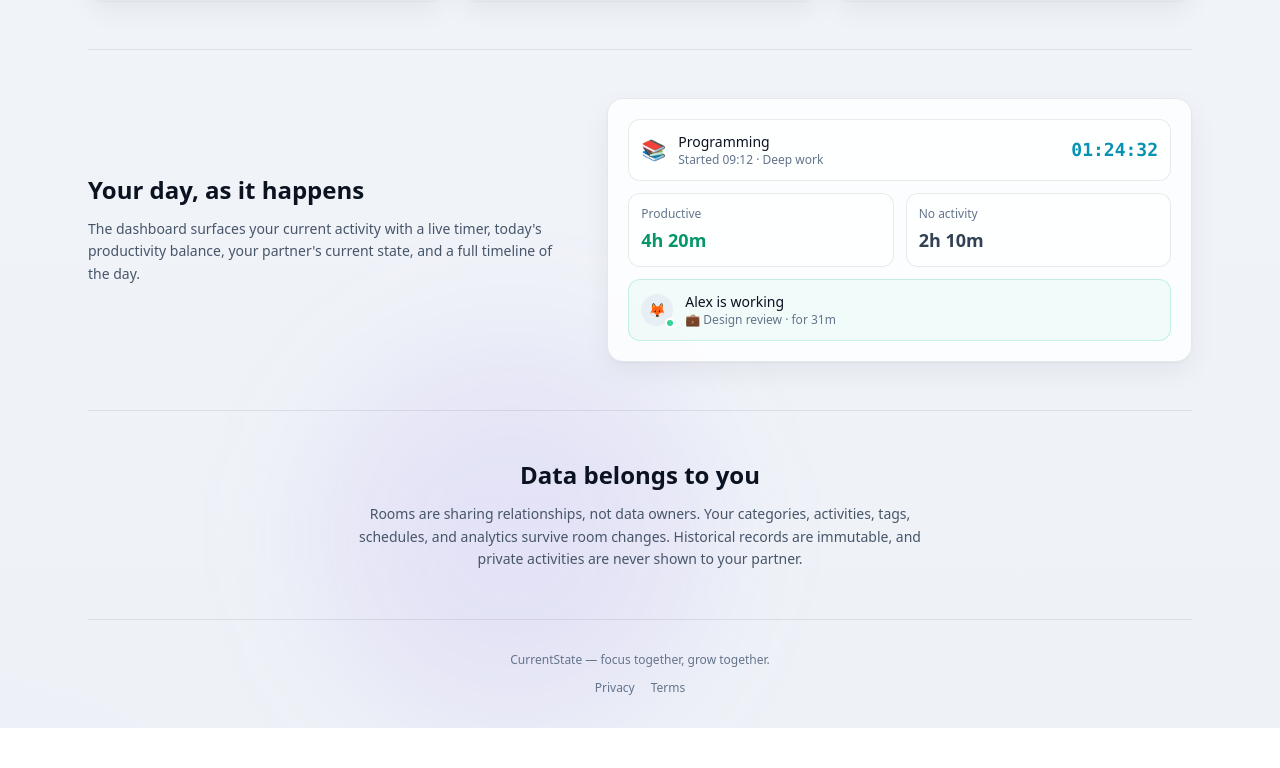
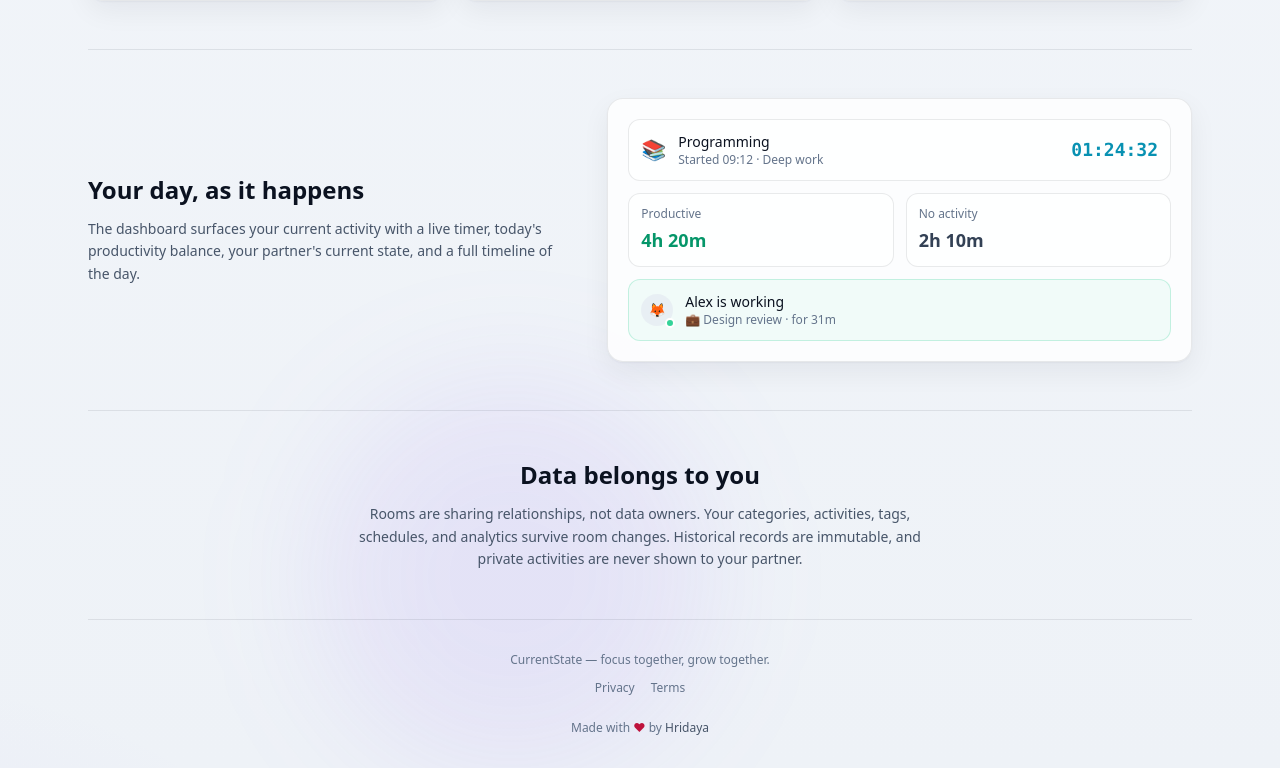
Before and after one commit to Hridayadev/CurrentState, a Next.js app in the folder apps/web/: page / in a window 1280 px wide. Shown: the part 1158-1926 px from the top of the page. Before the commit the page ends 1886 px from the top, so only its background shows below. Built offline with nearby package versions, Linux system fonts and the light colour scheme; no server answers.

Commit message:
final tweeks

```diff
--- a/apps/web/src/app/page.tsx
+++ b/apps/web/src/app/page.tsx
@@ -185,6 +185,17 @@
             <Link href="/privacy" className="hover:text-slate-300">Privacy</Link>
             <Link href="/terms" className="hover:text-slate-300">Terms</Link>
           </div>
+          <p className="mt-6">
+            Made with <span className="text-rose-400">♥</span> by{' '}
+            <a
+              href="https://hridayadev.com.np"
+              target="_blank"
+              rel="noopener noreferrer"
+              className="font-medium text-slate-400 transition-colors hover:text-cyan-300"
+            >
+              Hridaya
+            </a>
+          </p>
         </footer>
       </div>
     </main>
```
